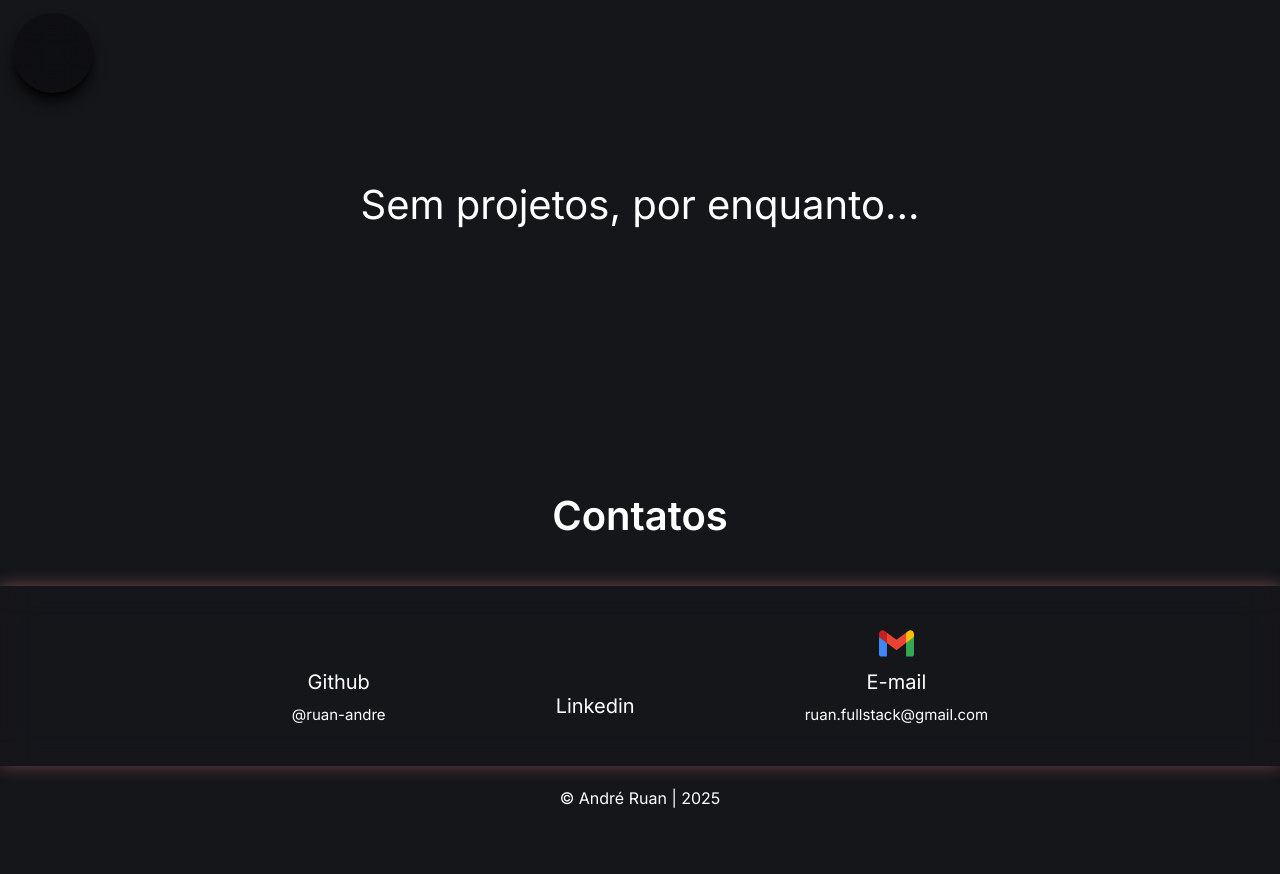
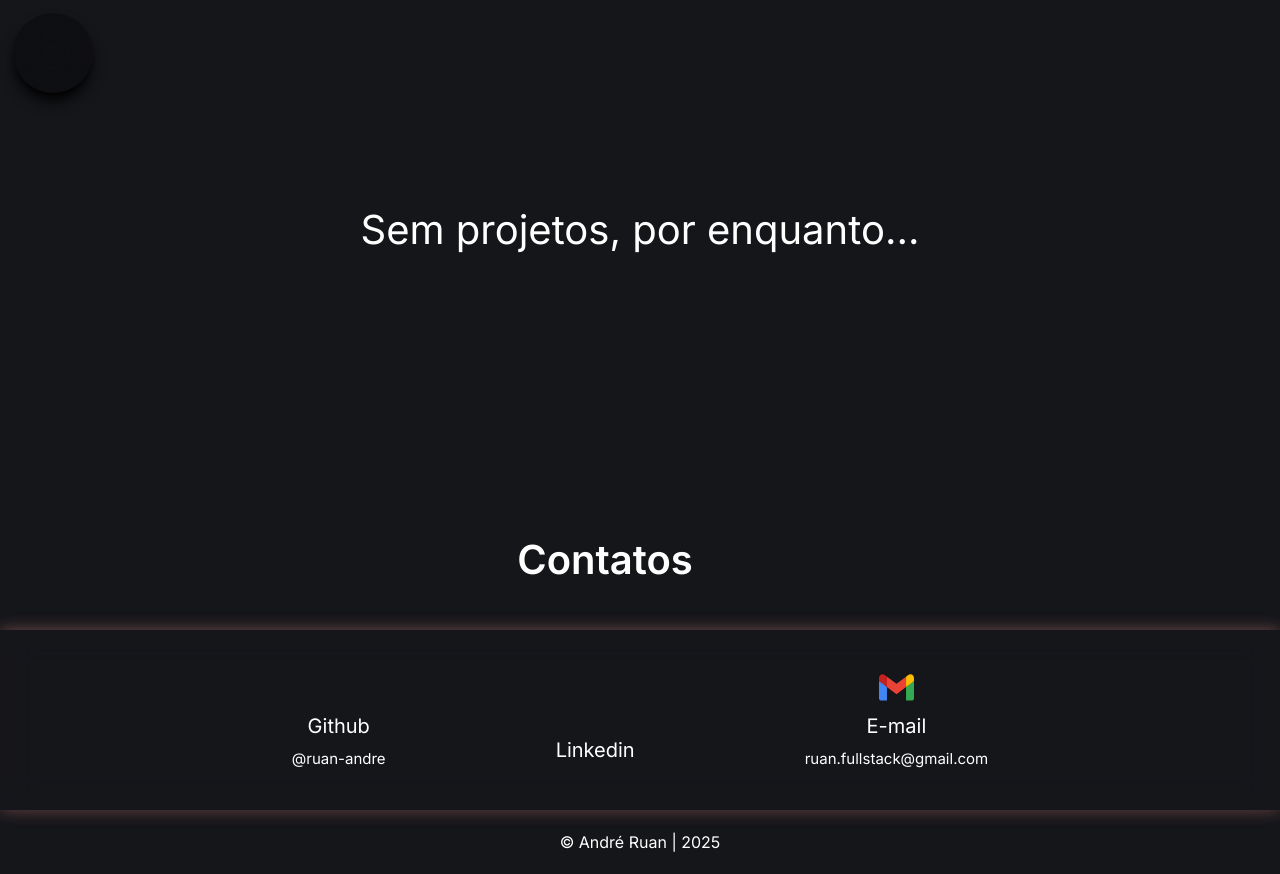
Before and after one commit to Ruan-andre/projeto-portfolio, a Next.js app: page /projects/games in a window 1280 px wide. Before the commit the page ends 830 px from the top, so only its background shows below. Built offline with nearby package versions, Linux system fonts and the light colour scheme; no server answers; some icons are missing.

Commit message:
Refactor: Refatoração do css para melhor ajuste do layout

```diff
--- a/src/app/layout.tsx
+++ b/src/app/layout.tsx
@@ -23,9 +23,11 @@ export default function RootLayout({
         <body className={`${inter.className} relative min-h-screen pt-[3rem]`}>
           {children}
           <GenericPopupMessage />
-          <footer className="absolute left-0 right-0 bottom-0 bg-background w-full ">
-            <section id="contacts" className="col-span-4 text-center">
-              <h3 className="text-[4rem] pb-[4rem] font-semibold">Contatos</h3>
+          <footer className="relative bg-background w-full mt-[10rem] top-[100%]">
+            <h3 className="text-[4rem] pb-[4rem] pr-[7rem] max-sm:pr-0 font-semibold text-center">
+              Contatos
+            </h3>
+            <section id="contacts" className="col-span-4 flex flex-col">
               <div className="contacts bg-shadow-brown-red">
                 <ContactCard
                   href="https://github.com/ruan-andre"
@@ -38,16 +40,10 @@ export default function RootLayout({
                   iconName="devicon:linkedin"
                   title="Linkedin"
                 />
-                <ContactCard
-                  iconName="logos:google-gmail"
-                  title="E-mail"
-                  info="ruan.fullstack@gmail.com"
-                />
+                <ContactCard iconName="logos:google-gmail" title="E-mail" info="ruan.fullstack@gmail.com" />
               </div>
             </section>
-            <p className="text-[1.6rem] text-center mb-[2rem] mt-[2rem]">
-              © André Ruan | 2025
-            </p>
+            <p className="text-[1.6rem] text-center mb-[2rem] mt-[2rem]">© André Ruan | 2025</p>
           </footer>
         </body>
       </GenericPopupMessageProvider>
--- a/src/app/page.tsx
+++ b/src/app/page.tsx
@@ -101,7 +101,7 @@ export default function Home() {
             </Link>
           </div>
 
-          <section id="projects" className="projects col-span-8 ">
+          <section id="projects" className="project-type-card-container col-span-8 ">
             <h3 className="home-title">Projetos</h3>
             <div className="flex gap-[2rem] max-sm:w-full max-sm:items-center">
               <ProjectTypeCard
--- a/src/app/projects/projects.css
+++ b/src/app/projects/projects.css
@@ -17,7 +17,7 @@
 }
 
 .container-center-full {
-  @apply flex items-center justify-center pb-[45rem] max-sm:pb-[90rem] max-sm:pt-[15rem] text-[4rem] h-[100vh];
+  @apply flex items-center justify-center h-[50vh] text-[4rem];
 }
 .projects-page-title {
   @apply text-[3rem] self-start mb-[5rem] mt-[5rem] max-w-fit;
--- a/src/components/ProjectCard/index.tsx
+++ b/src/components/ProjectCard/index.tsx
@@ -8,12 +8,7 @@ import JsonContentType from "@/types/JsonContentType";
 import Technologies from "@/types/Technologies";
 import ProjectTechnologies from "../ProjectTechnologies";
 
-const ProjectCard = ({
-  name,
-  html_url,
-  description,
-  created_at,
-}: GithubProjectsData) => {
+const ProjectCard = ({ name, html_url, description, created_at }: GithubProjectsData) => {
   const [jsonContent, setjsonContent] = useState<JsonContentType | null>(null);
   const [technologies, setTechnologies] = useState<Technologies[]>([]);
   const { openModal } = useProjectsModal();
--- a/src/components/ProjectTypeCard/index.tsx
+++ b/src/components/ProjectTypeCard/index.tsx
@@ -5,10 +5,7 @@ import Link from "next/link";
 
 const ProjectTypeCard = (data: CardData) => {
   return (
-    <Link
-      href={data.href}
-      className="flex flex-col gap-y-[1.5rem] border-8 bg-gray-900 border-gray-900 rounded-[4rem] backdrop-blur-lg shadow-lg shadow-black/100 hover:custom-shadow"
-    >
+    <Link href={data.href} className="project-type-card hover:custom-shadow">
       <div className="w-full h-[80%] rounded-[4rem] overflow-hidden flex items-center justify-center">
         <Image
           className="w-full h-full object-cover"
@@ -21,11 +18,7 @@ const ProjectTypeCard = (data: CardData) => {
       <div className="pl-[5rem] max-sm:pl-[0] flex  items-center gap-[3rem]">
         {data.icon && (
           <div>
-            <Icon
-              icon={data.icon}
-              width={data?.iconSize || "35"}
-              height={data?.iconSize || "35"}
-            />
+            <Icon icon={data.icon} width={data?.iconSize || "35"} height={data?.iconSize || "35"} />
           </div>
         )}
         <div>
--- a/src/widgets/ProjectsCards.tsx
+++ b/src/widgets/ProjectsCards.tsx
@@ -5,7 +5,7 @@ const ProjectsCards = ({ title, items, featuredItems }: ProjectsCardsProps) => {
   return (
     <section className="projects-section">
       <h1 className="text-[4rem] text-center">{title}</h1>
-      <div className="max-sm:mb-[80rem] mb-[50rem] flex flex-col gap-[3rem]">
+      <div className="flex flex-col gap-[3rem]">
         {featuredItems.length > 0 && (
           <div>
             <h2 className="projects-page-title">Destaques</h2>
```
Also changed, not shown: src/app/projects/games/page.tsx (+2 -9 lines).
